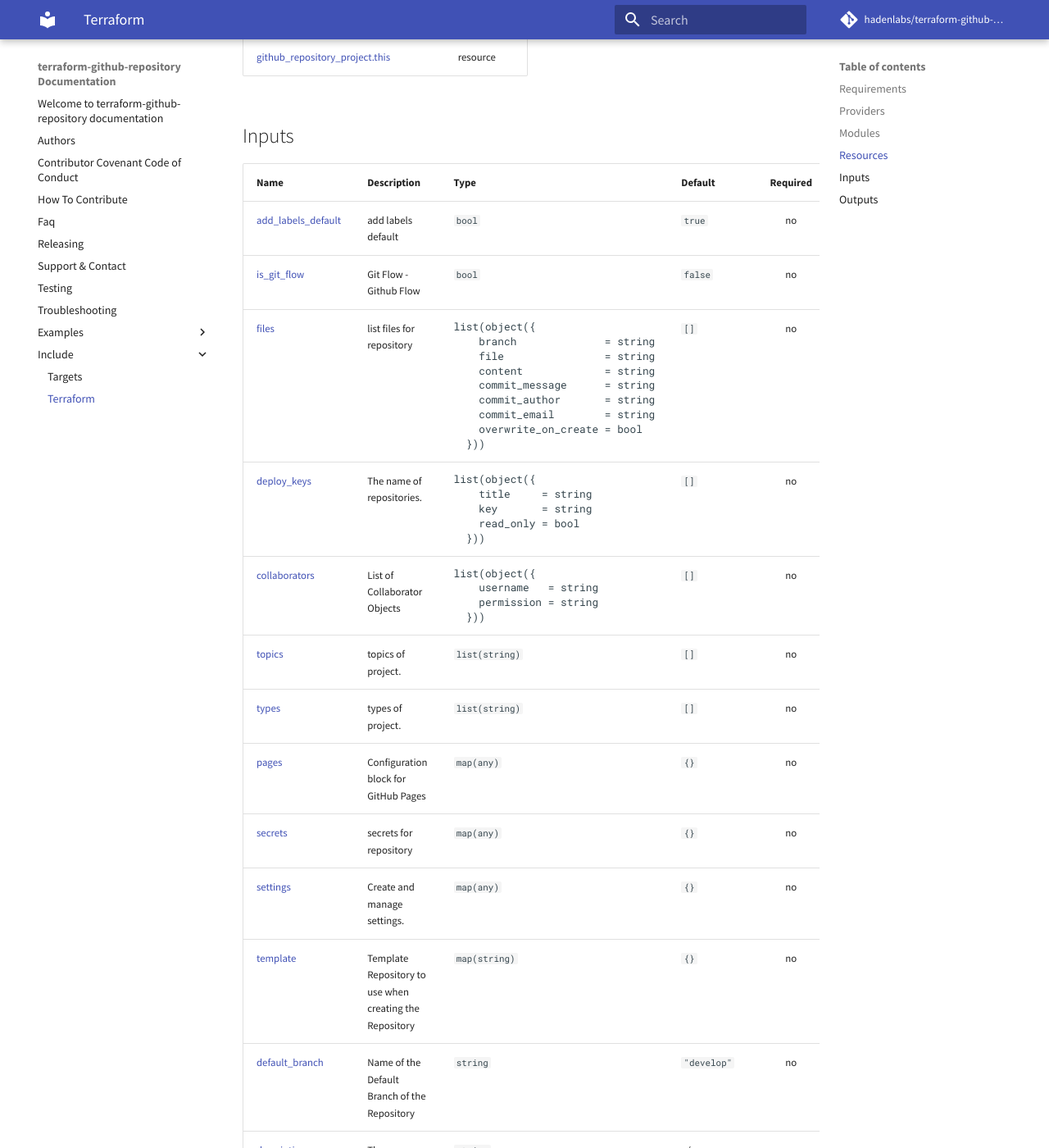
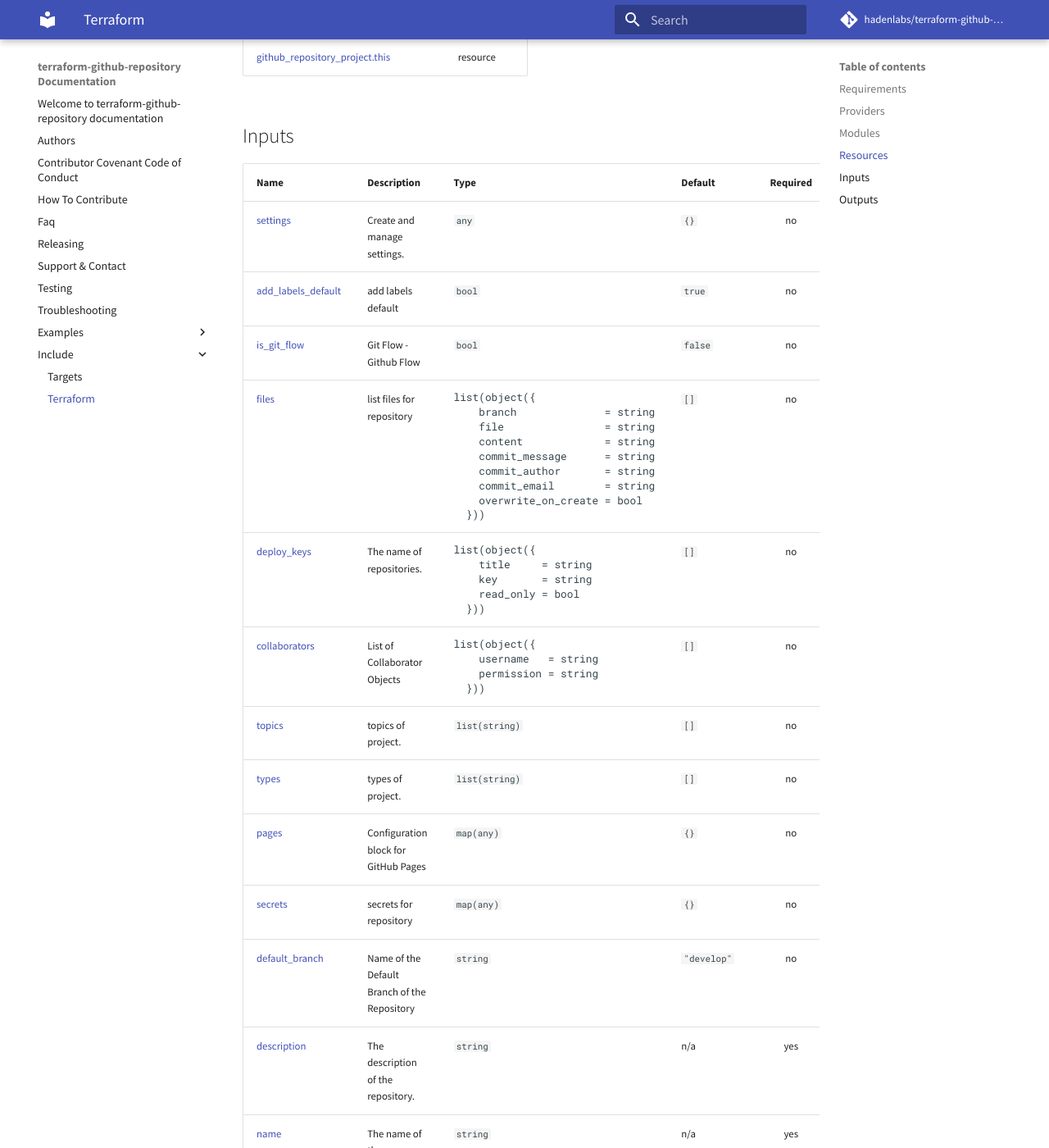
Before and after one commit to hadenlabs/terraform-github-repository, an MkDocs documentation site: the page built from docs/include/terraform.md, in a window 1280 px wide and 1400 px high, scrolled down 1198 px. Shown: the whole window at 82% size. Built offline with MkDocs 1.6.1 and Material for MkDocs 9.7.7, drawn with Linux system fonts in a browser that asks for light colours; comment, search, counter and statistics services are not loaded.

Commit message:
refactor: templates to var settings (#67)

```diff
--- a/docs/include/terraform.md
+++ b/docs/include/terraform.md
@@ -44,8 +45,6 @@ No modules.
 | <a name="input_types"></a> [types](#input\_types) | types of project. | `list(string)` | `[]` | no |
 | <a name="input_pages"></a> [pages](#input\_pages) | Configuration block for GitHub Pages | `map(any)` | `{}` | no |
 | <a name="input_secrets"></a> [secrets](#input\_secrets) | secrets for repository | `map(any)` | `{}` | no |
-| <a name="input_settings"></a> [settings](#input\_settings) | Create and manage settings. | `map(any)` | `{}` | no |
-| <a name="input_template"></a> [template](#input\_template) | Template Repository to use when creating the Repository | `map(string)` | `{}` | no |
 | <a name="input_default_branch"></a> [default\_branch](#input\_default\_branch) | Name of the Default Branch of the Repository | `string` | `"develop"` | no |
 | <a name="input_description"></a> [description](#input\_description) | The description of the repository. | `string` | n/a | yes |
 | <a name="input_name"></a> [name](#input\_name) | The name of the repository. | `string` | n/a | yes |
```
Also changed, not shown: other parts of docs/include/terraform.md (+1 -0 lines), 2 other files.
